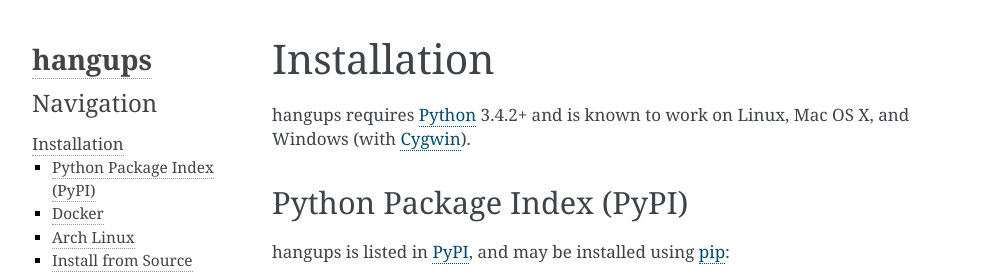
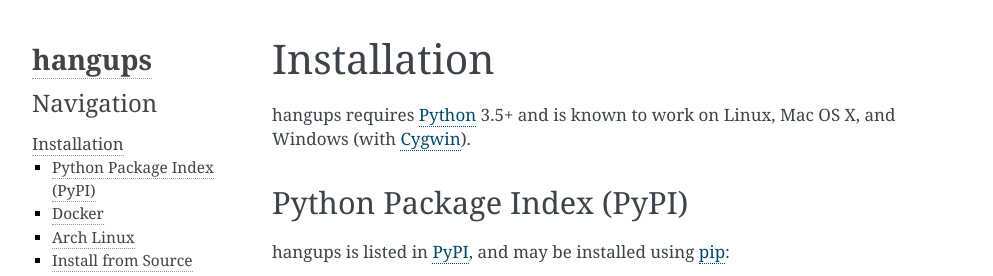
Before and after one commit to tdryer/hangups, a Sphinx documentation site: the page built from docs/installation.rst, in a window 1280 px wide. Shown: the top 276 px of the page, without its empty margins (148-1141 px from the left). Built offline with Sphinx 7.4.7, drawn with Linux system fonts in a browser that asks for light colours.

Commit message:
Update supported Python release in documentation

```diff
--- a/docs/installation.rst
+++ b/docs/installation.rst
@@ -1,7 +1,7 @@
 Installation
 ============
 
-hangups requires `Python`_ 3.4.2+ and is known to work on Linux, Mac OS X, and
+hangups requires `Python`_ 3.5+ and is known to work on Linux, Mac OS X, and
 Windows (with `Cygwin`_).
 
 .. _Python: https://www.python.org/
```
